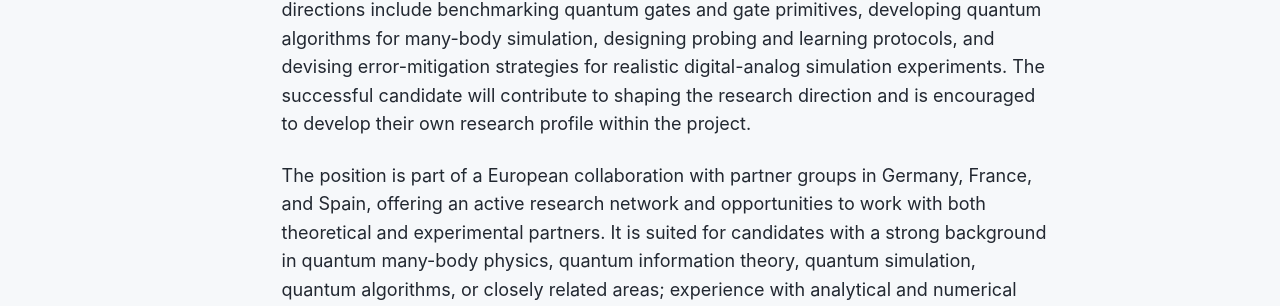
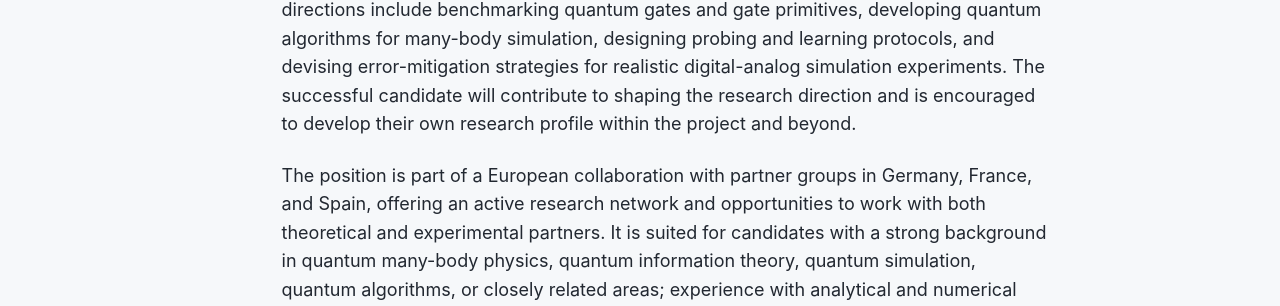
Before and after one commit to andreaselben/andreaselben.github.io, a Jekyll site: the page built from _pages/opportunities.md, in a window 1280 px wide and 900 px high. Shown: the part 499-805 px from the top of the window. Built offline with Jekyll 4.4.1, drawn with Linux system fonts in a browser that asks for light colours; a script bundle is joined from its source files by our own code; library files that are not in the unit come from our copies; some of the changed text lies outside the part shown.

Commit message:
Update opportunities.md

```diff
--- a/_pages/opportunities.md
+++ b/_pages/opportunities.md
@@ -14,7 +14,7 @@ We will have two openings — a **postdoctoral researcher** and a **PhD student*
 
 
 
-The position concerns the theory of digital-analog quantum simulation — developing methods that extend the capabilities of programmable analog platforms using ideas from quantum computation, quantum algorithms, learning, and error mitigation. Possible directions include benchmarking quantum gates and gate primitives, developing quantum algorithms for many-body simulation, designing probing and learning protocols, and devising error-mitigation strategies for realistic digital-analog simulation experiments. The successful candidate will contribute to shaping the research direction and is encouraged to develop their own research profile within the project.
+The position concerns the theory of digital-analog quantum simulation — developing methods that extend the capabilities of programmable analog platforms using ideas from quantum computation, quantum algorithms, learning, and error mitigation. Possible directions include benchmarking quantum gates and gate primitives, developing quantum algorithms for many-body simulation, designing probing and learning protocols, and devising error-mitigation strategies for realistic digital-analog simulation experiments. The successful candidate will contribute to shaping the research direction and is encouraged to develop their own research profile within the project and beyond.
 
 
 
```
Also changed, not shown: other parts of _pages/opportunities.md (+1 -1 lines).
